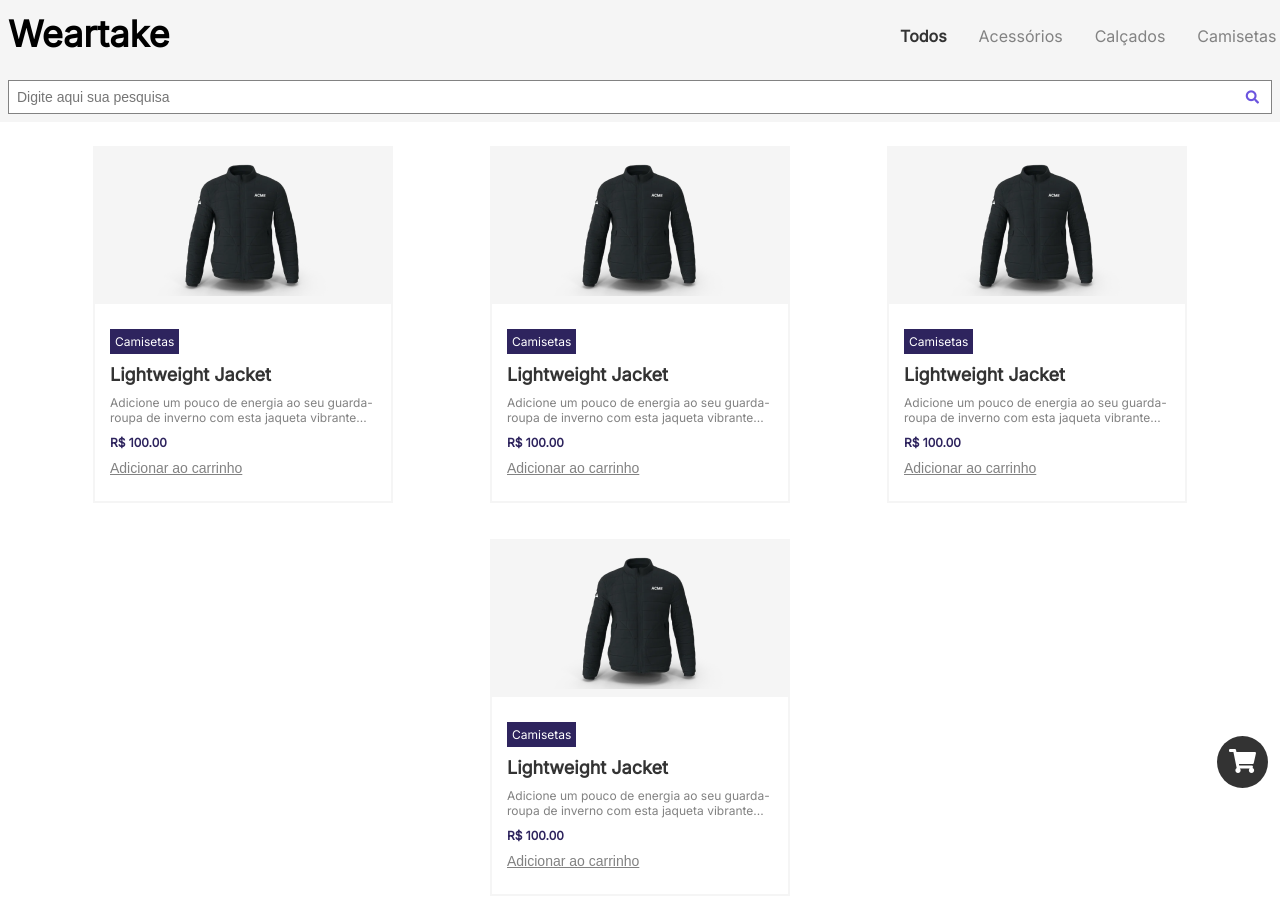
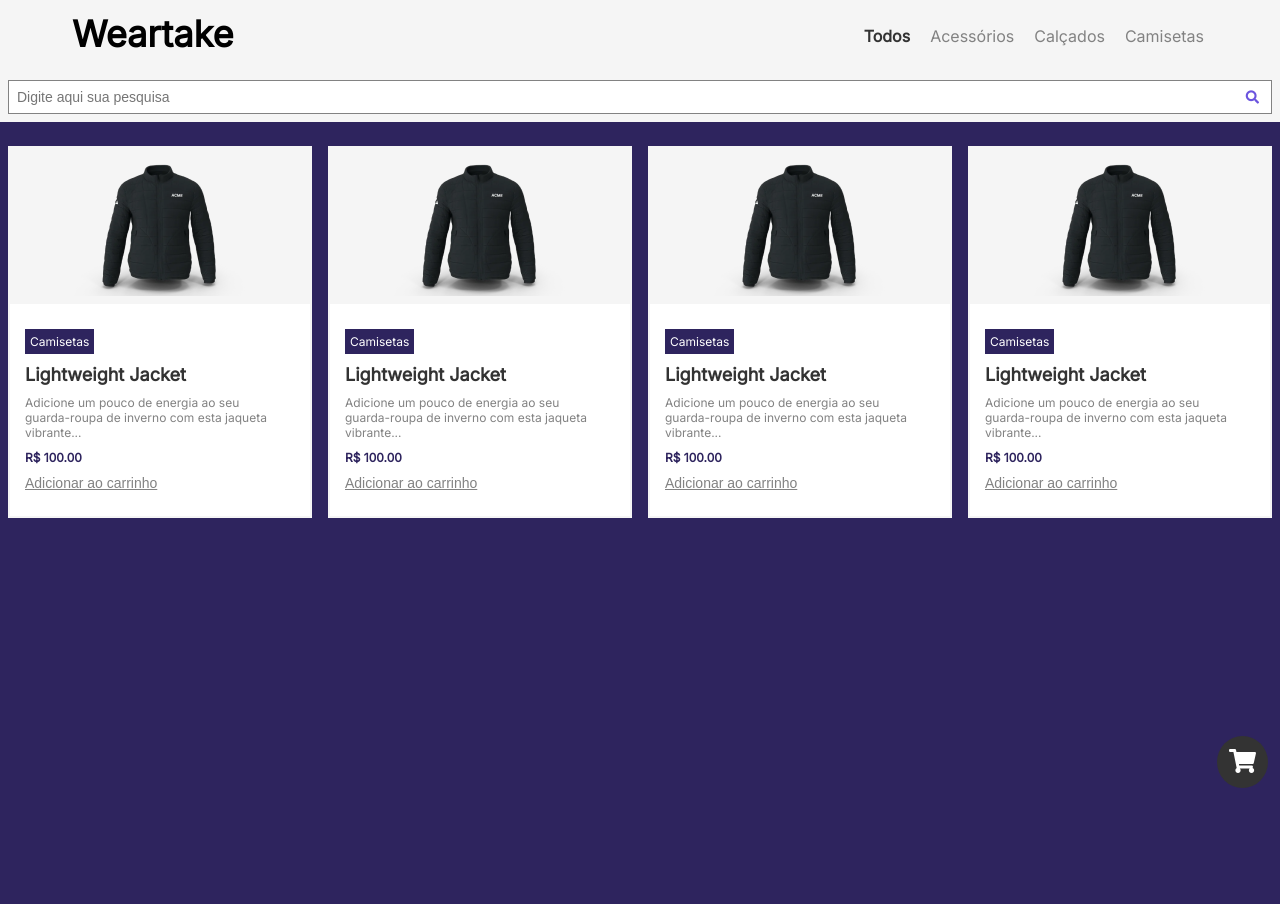
Before and after one commit to werikscs/basic-e-commerce, a plain HTML site: page index.html in a window 1280 px wide. After the commit the page ends 800 px from the top, so only its background shows below. Drawn offline with Linux system fonts and the light colour scheme.

Commit message:
refatora mobile first

```diff
--- a/assets/css/reset-kenzie.css
+++ b/assets/css/reset-kenzie.css
@@ -73,6 +73,6 @@ video {
   margin: 0;
   padding: 0;
   vertical-align: baseline;
-  box-sizing: border-box;
+  /* box-sizing: border-box; */
   list-style-type: none;
 }
--- a/assets/css/style.css
+++ b/assets/css/style.css
@@ -1,7 +1,7 @@
 *{
 	padding: 0;
 	margin: 0;
-	box-sizing: border-box;
+	/* box-sizing: border-box; */
 }
 
 body{
@@ -33,7 +33,7 @@ h1{
 }
 
 .menu-lista{
-	width: 90%;
+	width: 100%;
 	display: flex;
 	flex-direction: column;
 	align-items: center;
@@ -118,6 +118,7 @@ h1{
 	display: flex;
 	flex-direction: column;
 	min-width: 300px;
+	width: 65%;
 	margin: 12px 12px;
 	background-color: #F5F5F5;
 	border: 2px solid #F5F5F5;
@@ -143,7 +144,7 @@ h1{
 	justify-content: center;
 	align-items: flex-start;
 	background-color: white;
-	padding: 20px 15px;
+	padding: 20px 10% 20px 15px
 }
 
 .card-categoryTag{
@@ -230,6 +231,7 @@ h1{
 	background-color: transparent;
 	border: none;
 	padding: 0 16px;
+	margin-right: 16px;
 	font-size: 1.20rem;
 }
 
@@ -290,6 +292,7 @@ h1{
 	width: 80px;
 	height: 80px;
 	padding: 8px 0 4px;
+	box-sizing: border-box;
 	background-color: #ffffff;
 }
 
@@ -379,11 +382,12 @@ h1{
 	display: none;
 }
 
-@media screen and (min-width: 660px) {
-	body{
 
-	}
+/* ------------------------------- */
+/* -------- END-OF-MOBILE -------- */
+/* ------------------------------- */
 
+@media screen and (min-width: 655px) {
 	/* HEADER*/
 
 	header{
@@ -392,7 +396,15 @@ h1{
 		justify-content: space-between;
 	}
 
+	h1{
+		margin-left: 5%;
+	}
+
 	/* MENU */
+
+	.menu{
+		margin-right: 5%;
+	}
 
 	.menu-lista{
 		display: flex;
@@ -401,13 +413,20 @@ h1{
 	}
 
 	.menu-item{
-		padding: 0 8px;
-		margin: 0 8px;
+		margin-right: 20px;
+	}
+
+	.vitrine{
+		display: flex;
+		flex-direction: row;
+		flex-wrap: wrap;
+		justify-content: space-around;
+		padding: 0;
 	}
 
 	.vitrine-card{
 		width: 300px;
-		margin-top: 24px;
+		margin: 24px 8px 0;
 	}
 
 	.selected{
@@ -422,3 +441,9 @@ h1{
 	}
 
 }
+
+@media screen and (min-width: 1100px) {
+	body{
+		background-color: #2E245E;
+	}
+}
--- a/index.html
+++ b/index.html
@@ -20,9 +20,7 @@
 <body>
 	<header>
 		<!-- ICONE -->
-		<div>
-			<h1>Weartake</h1>
-		</div>
+		<h1>Weartake</h1>
 
 		<!-- MENU DE NAVEGAÇÃO -->
 		<nav class="menu">
```
